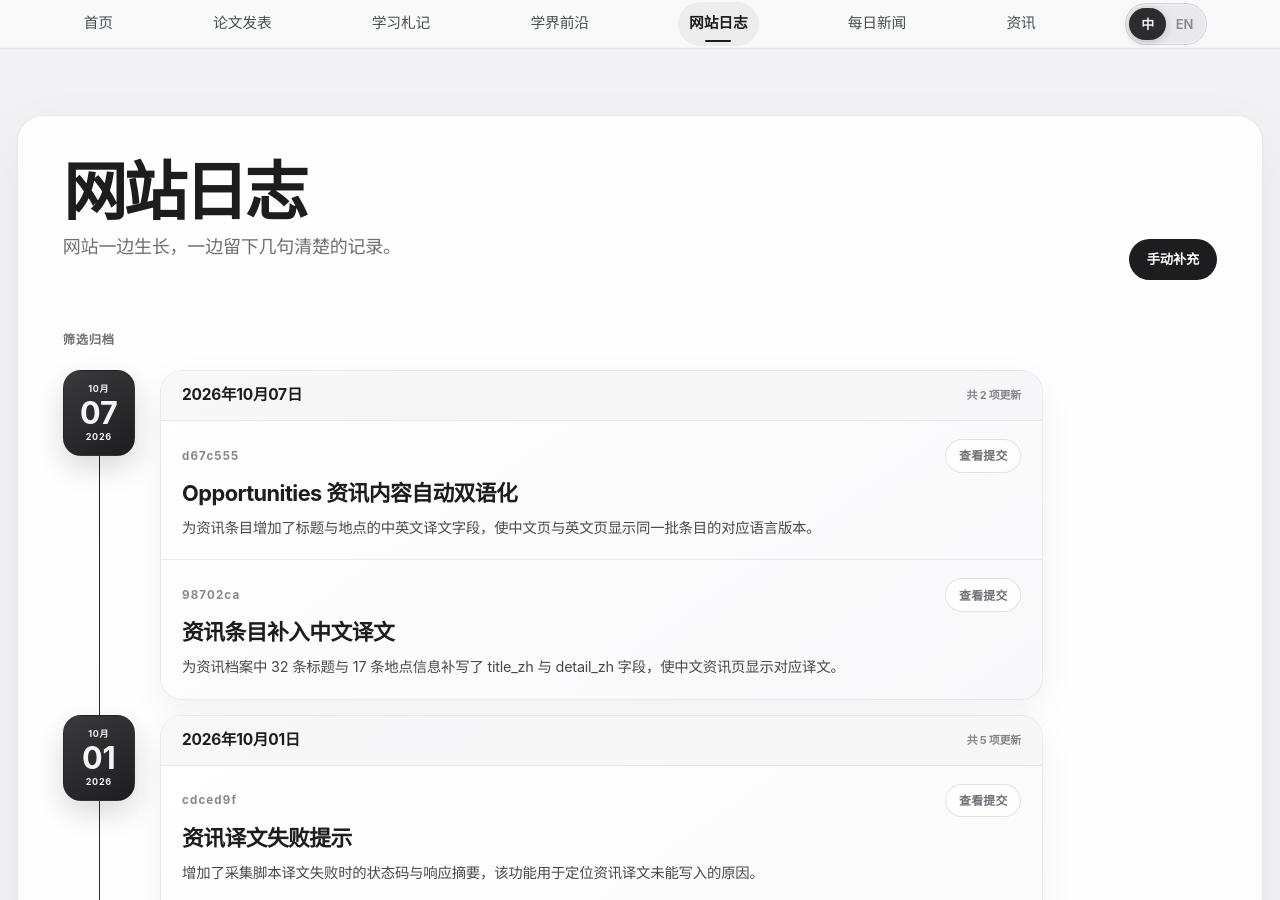
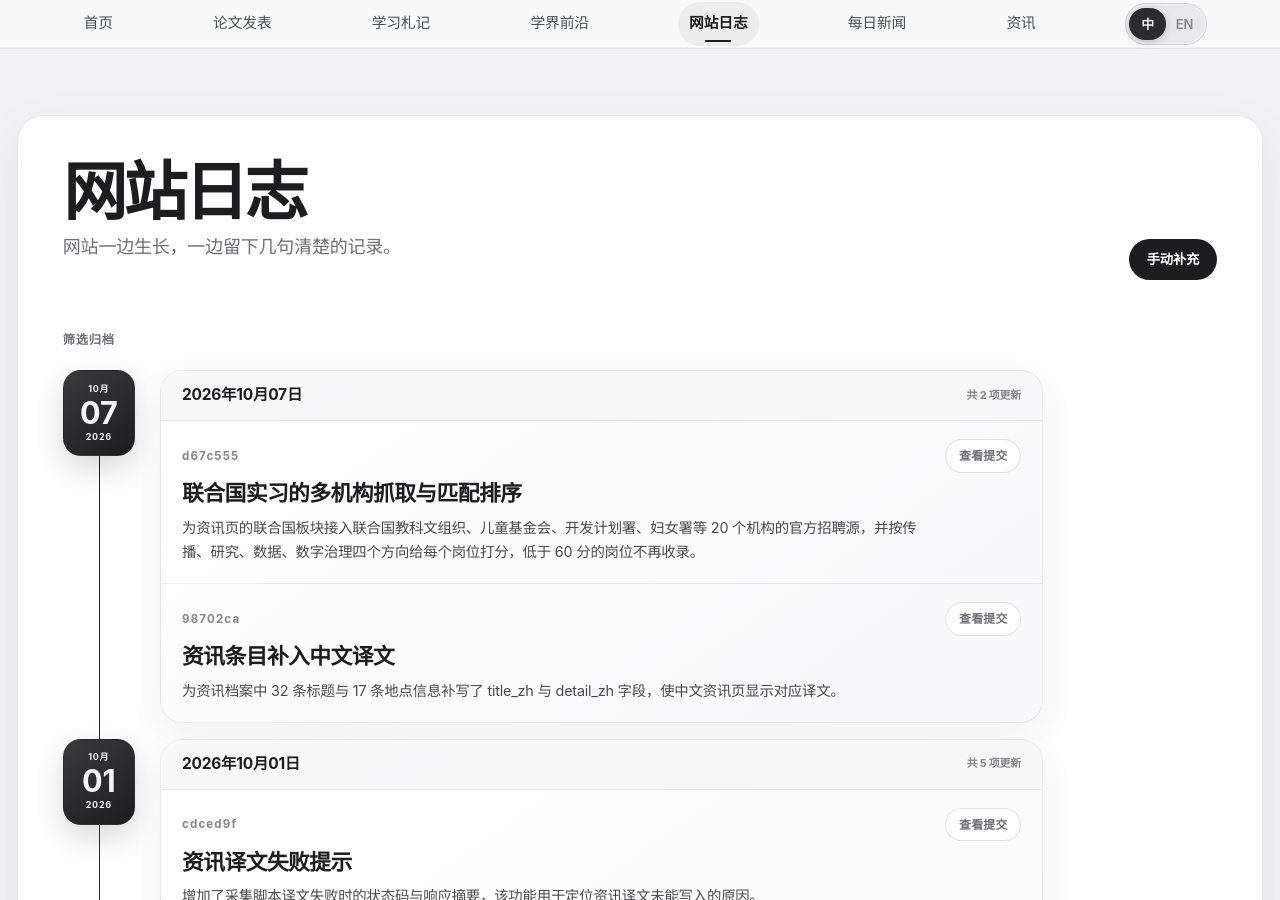
Before and after one commit to HaoxiangLuo/HaoxiangLuo.github.io, a Jekyll site: the page built from _pages/site-log-zh.html, in a window 1280 px wide and 900 px high. Built offline with Jekyll 4.4.1, drawn with Linux system fonts in a browser that asks for light colours; a style sheet for code colours, icons or effects is not loaded.

Commit message:
为联合国实习板块的改造补记一条网站日志条目，该条目说明新增的机构来源与匹配规则

```diff
--- a/_data/site_updates.json
+++ b/_data/site_updates.json
@@ -1,15 +1,15 @@
 [
   {
     "date": "2026-10-07",
-    "title_zh": "Opportunities 资讯内容自动双语化",
-    "title_en": "Automatic bilingual content for Opportunities",
+    "title_zh": "联合国实习的多机构抓取与匹配排序",
+    "title_en": "Multi-agency UN internship matching",
     "message": "为联合国实习增加多机构抓取与匹配排序，用于按匹配度筛出对口岗位",
-    "story_zh": "为资讯条目增加了标题与地点的中英文译文字段，使中文页与英文页显示同一批条目的对应语言版本。",
-    "story_en": "Added translated title and location fields to opportunity items so both pages show the same items in their own language.",
-    "purpose_zh": "让自动抓取的实习与院校机会在中英文页面中展示对应语言内容，同时保留发布方原文与历史记录。",
-    "purpose_en": "Show automatically collected internships and academic opportunities in the matching language while preserving publisher wording and historical records.",
-    "details_zh": "采集脚本现为职位与项目标题、地点等补充信息增量写入中英文译文字段；英文页和中文页按语言读取对应字段，并在译文暂缺时安全回退至来源原文。翻译由 GitHub Actions 中的 GitHub Models 完成，译文与机会记录一同归档，避免浏览器端泄露密钥或在页面加载时重复翻译。",
-    "details_en": "The collector now writes translated fields incrementally for job and programme titles and location details; the English and Chinese pages select their matching fields and safely fall back to the publisher’s wording while a translation is pending. GitHub Models runs inside GitHub Actions, and translations are archived with the opportunity records so no key is exposed to visitors and no translation is repeated during page load.",
+    "story_zh": "为资讯页的联合国板块接入联合国教科文组织、儿童基金会、开发计划署、妇女署等 20 个机构的官方招聘源，并按传播、研究、数据、数字治理四个方向给每个岗位打分，低于 60 分的岗位不再收录。",
+    "story_en": "Connected the United Nations section of the Opportunities page to the official vacancy feeds of 20 agencies, scored every post against communication, research, data and digital-governance directions, and stopped collecting posts below 60 points.",
+    "purpose_zh": "让联合国板块按匹配度排序展示传播、研究与数据方向的实习岗位，把财务、人力资源、工程、医疗类岗位挡在列表之外。",
+    "purpose_en": "Rank United Nations internships by how well they fit a communication and research profile, and keep finance, HR, engineering and medical posts out of the list.",
+    "details_zh": "scripts/un_sources.py 的机构注册表、scripts/opps_match.py 的评分规则，以及资讯页的岗位卡片模板与筛选栏。",
+    "details_en": "the agency registry in scripts/un_sources.py, the scoring rules in scripts/opps_match.py, and the posting card template and filter bar on the Opportunities page",
     "sha": "d67c555",
     "url": "https://github.com/HaoxiangLuo/HaoxiangLuo.github.io/commit/d67c555f03d7584f60e5cd42cdc47054c85ba593"
   },
```
Also changed, not shown: assets/data/archive/manifest.json, 1 other file.
